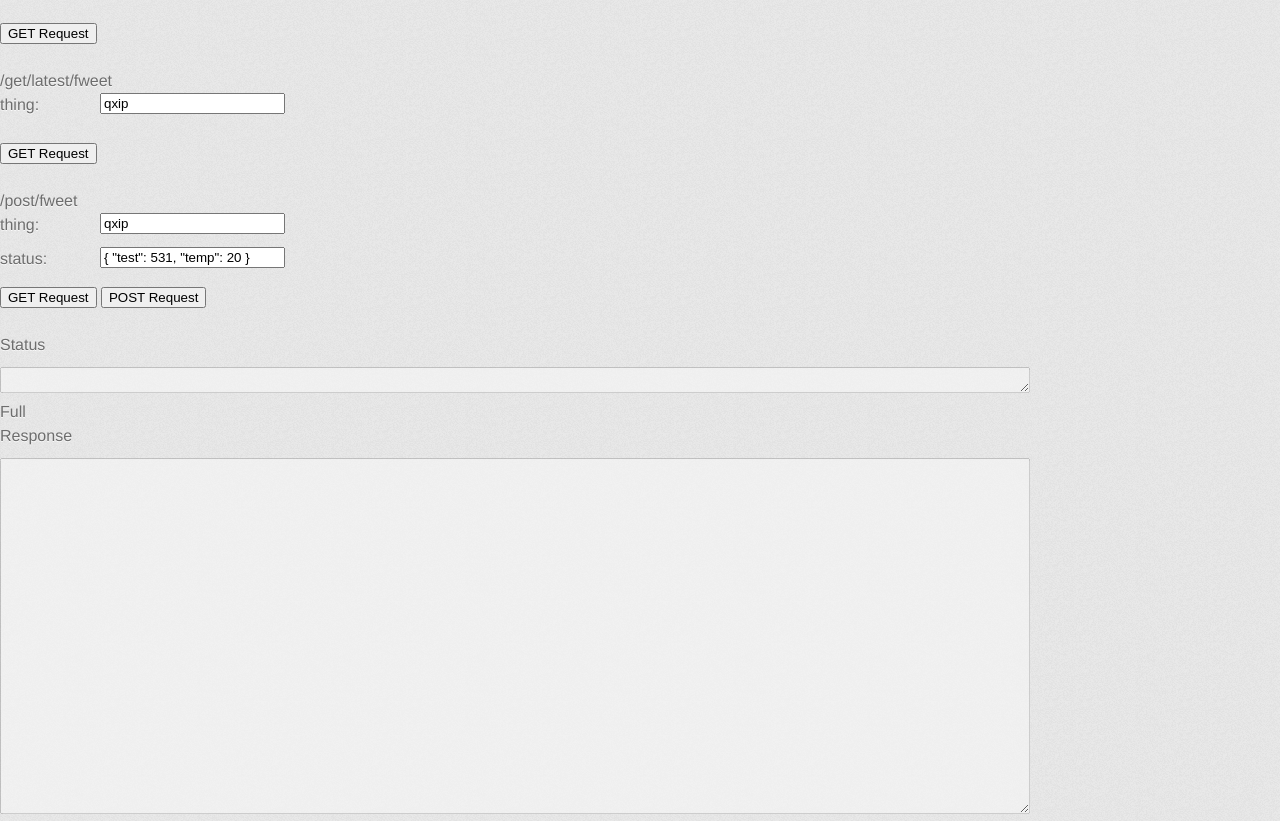
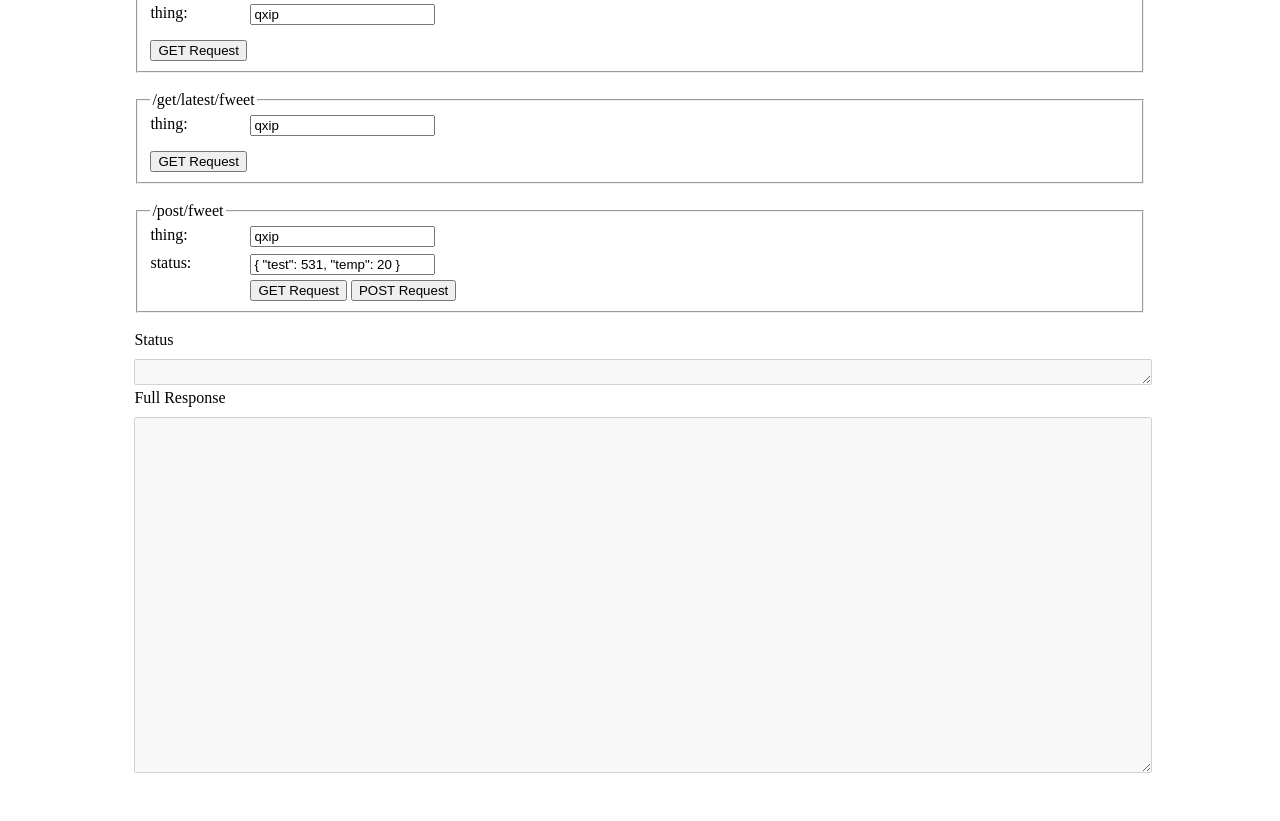
Before and after one commit to lmangani/fweet, a plain HTML site: page index.html in a window 1280 px wide. Shown: the part 99-920 px from the top of the page. After the commit the page ends 884 px from the top, so only its background shows below. Drawn offline with nearby package versions, Linux system fonts and the light colour scheme; some packages are replaced by stand-ins of ours; a web font is replaced by a local one.

Commit message:
Update index.html

```diff
--- a/index.html
+++ b/index.html
@@ -4,7 +4,6 @@
   <meta http-equiv="content-type" content="text/html; charset=UTF-8">
   <title>Fweet Examples</title>
   <link href='https://fonts.googleapis.com/css?family=Chivo:900' rel='stylesheet' type='text/css'>
-  <link rel="stylesheet" type="text/css" href="stylesheets/stylesheet.css" media="screen">
 
   <script type='text/javascript' src='//code.jquery.com/jquery-1.9.1.js'></script>
   <script type='text/javascript' src="http://cdnjs.cloudflare.com/ajax/libs/angular.js/1.2.16/angular.min.js"></script>
@@ -29,10 +28,9 @@ input, label {
 
 </head>
 <body ng-app='myApp'>
-<div style="width:80%">
+<div style="width:80%;margin: 0 auto;">
   <h1>Fweet!</h1>
   <div ng-controller="myCtrl">
-
     <fieldset>
         <legend>/get/fweet</legend>
         <label for="thing" >thing:</label>
```
Lines whose indentation alone changed are shown as unchanged.
